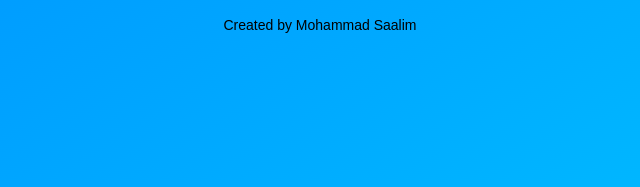
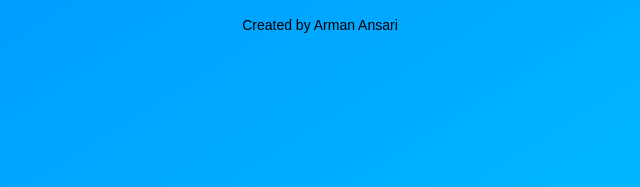
Before and after one commit to arman9801/Codesoft_calculator, a plain HTML site: page index.html in a window 1280 px wide. Shown: the part 607-794 px from the top of the page, 320-960 px from the left. Drawn offline with Linux system fonts and the light colour scheme; a web font is replaced by a local one.

Commit message:
Update index.html

```diff
--- a/index.html
+++ b/index.html
@@ -31,7 +31,7 @@
                 <button onclick="appendOperator('+')">+</button>
             </div>
         </div>
-        <footer>Created by Mohammad Saalim</footer>
+        <footer>Created by Arman Ansari</footer>
     </div>
     <script src="filejs.js"></script>
 </body>
```
